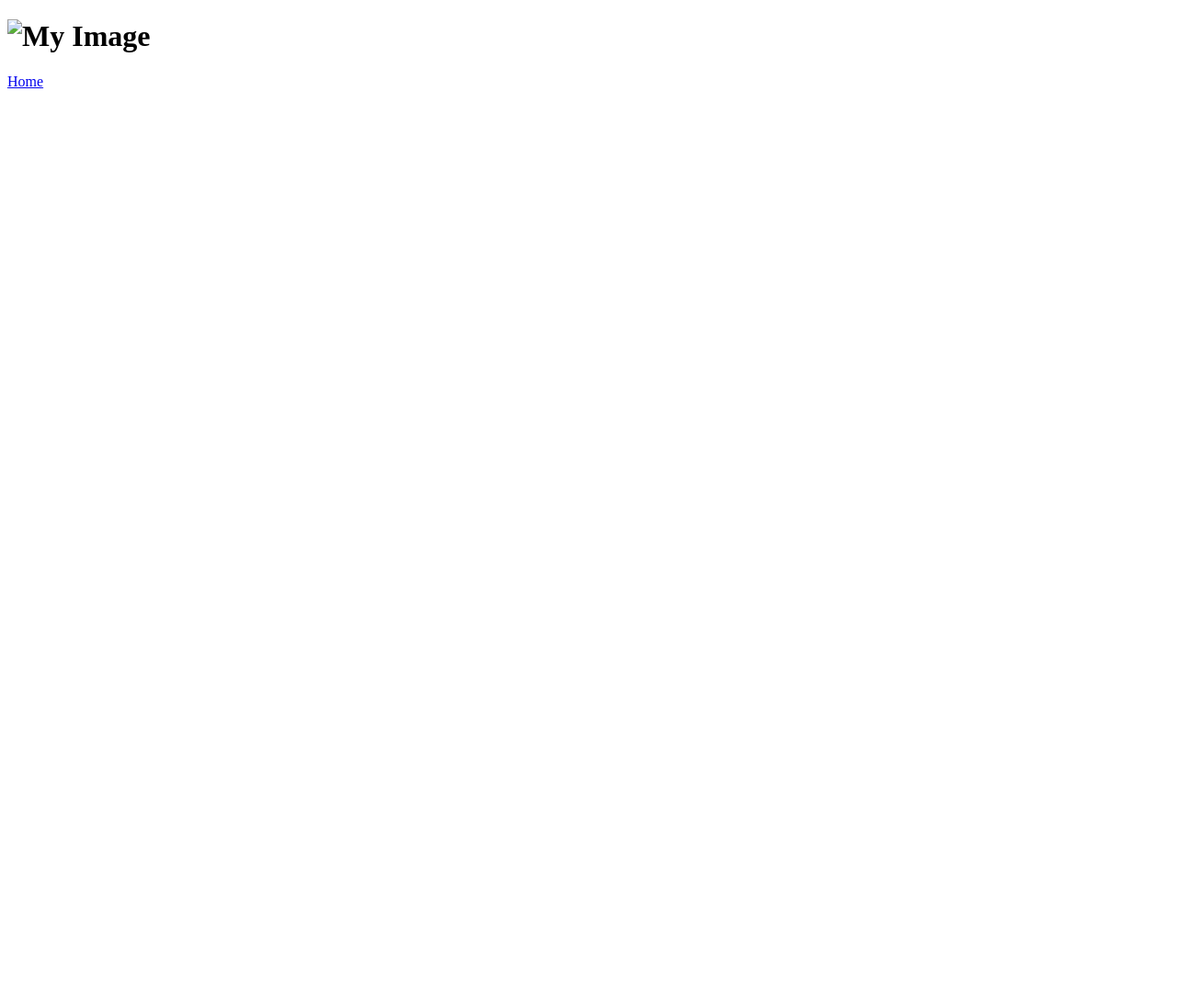
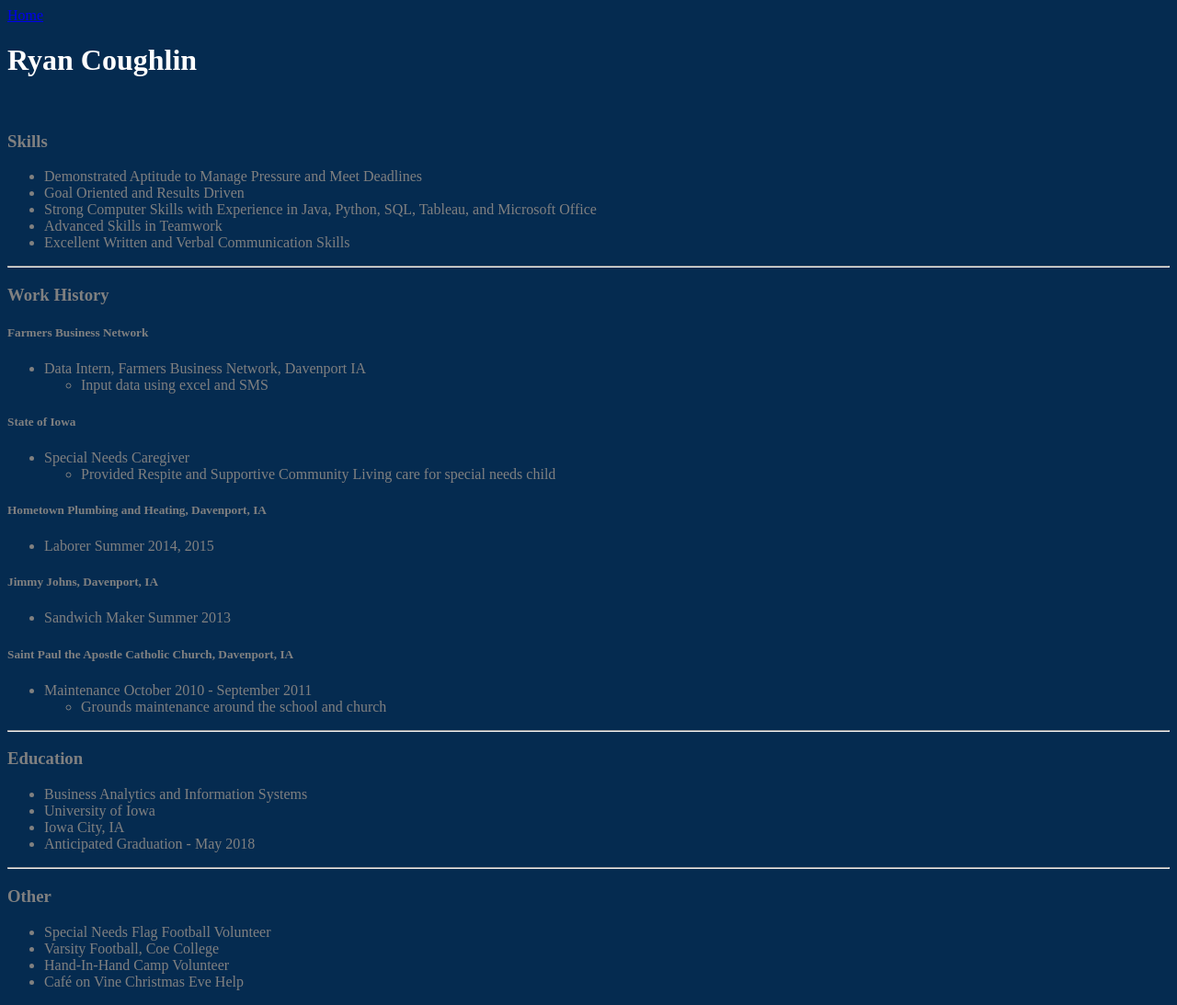
Before and after one commit to ryancoughlin5/HW2, a plain HTML site: page resume.html in a window 1280 px wide. Shown: the whole page at 92% size. Before the commit the page ends 800 px from the top, so only its background shows below. Drawn offline with Linux system fonts and the light colour scheme.

Commit message:
Added all contents of resume. Need to mess w/ it to make it look good

```diff
--- a/resume.html
+++ b/resume.html
@@ -2,19 +2,86 @@
 <html lang="en">
 
 
-<h1>
-<img src=“fam_colorado” alt="My Image" />
-</h1>
 <head>
     <meta charset="utf-8">
     <title>Resume</title>
 	<a href=index.html>Home</a>
+	<link rel = 'stylesheet' type = 'text/css' href = 'style.css'/>
 </head>
 
+	<div class = wrap>
 	<body>
 
-		<!--Comments-->
+		<h1>Ryan Coughlin</h1>
+		<br>
+		<div class = resume>
+		<h3>Skills</h3>
+			<ul>
 
+			<li>Demonstrated Aptitude to Manage Pressure and Meet Deadlines</li>
+			<li>Goal Oriented and Results Driven</li>
+			<li>Strong Computer Skills with Experience in Java, Python, SQL, Tableau, and Microsoft Office</li>
+			<li>Advanced Skills in Teamwork</li>
+			<li>Excellent Written and Verbal Communication Skills</li>
+
+			</ul>
+			<hr>
+
+		<h3>Work History</h3>
+		<h5>Farmers Business Network</h5>
+		<ul>
+		<li>Data Intern, Farmers Business Network, Davenport IA
+			<ul>
+			<li>Input data using excel and SMS</li>
+			</ul>
+		</ul>
+
+		<h5>State of Iowa</h5>
+			<ul>
+			<li>Special Needs Caregiver</li>
+				<ul><li>Provided Respite and Supportive Community Living care for special needs child</li></ul>
+			</ul>
+
+		<h5>Hometown Plumbing and Heating, Davenport, IA</h5>
+				<ul><li>Laborer	Summer 2014, 2015</li></ul>
+
+
+		<h5>Jimmy Johns, Davenport, IA</h5>
+				<ul><li>Sandwich Maker Summer 2013</li></ul>
+
+		<h5>Saint Paul the Apostle Catholic Church, Davenport, IA</h5>
+				<ul>
+				<li>Maintenance October 2010 - September 2011</li>
+					<ul><li>Grounds maintenance around the school and church</li></ul>
+				</ul>
+
+		<hr>
+
+		<h3>Education</h3>
+		<ul>
+			<li>Business Analytics and Information Systems</li>
+			<li>University of Iowa</li>
+			<li>Iowa City, IA<//li>
+			<li>Anticipated Graduation - May 2018</li>
+		</ul>
+
+		<hr>
+
+		<h3>Other</h3>
+		<ul>
+			<li>Special Needs Flag Football Volunteer</li>
+			<li>Varsity Football, Coe College</li>
+			<li>Hand-In-Hand Camp Volunteer</li>
+			<li>Café on Vine Christmas Eve Help</li>
+		</ul>
+
+
+
+
+
+
+		</div>
+		</div>
 	</body>
 
 </html>
```
